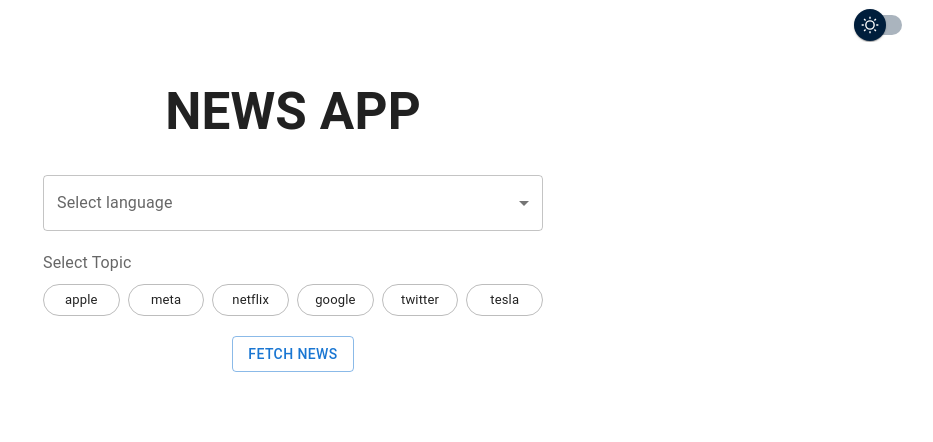
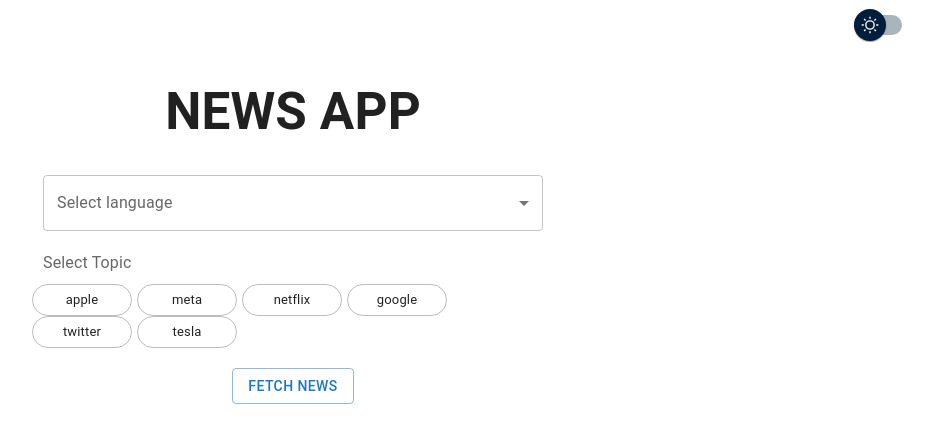
Before and after one commit to AzaanKhan271/news-test-app, a React (Vite) app: page / in a window 1280 px wide. Shown: the top 442 px of the page, without its empty margins (347-1280 px from the left). Built offline with nearby package versions, Linux system fonts and the light colour scheme.

Commit message:
articles rendering in progress

```diff
--- a/src/UI/Card.tsx
+++ b/src/UI/Card.tsx
@@ -2,7 +2,7 @@
 import "./ui.css";
 
 const Card = ({ data, key }: CardProps) => {
-  return <div key={key}>{data.name}</div>;
+  return <div key={key}>{data.title}</div>;
 };
 
 export default Card;
--- a/src/UI/ChipRenderer.tsx
+++ b/src/UI/ChipRenderer.tsx
@@ -1,4 +1,10 @@
-import { Chip, Stack } from "@mui/material";
+import {
+  Chip,
+  FormControlLabel,
+  Radio,
+  RadioGroup,
+  Stack,
+} from "@mui/material";
 import "./ui.css";
 import { ChipRenderTypes } from "../utils/interface";
 
@@ -14,18 +20,31 @@
       direction="row"
       spacing={1}
     >
+      <RadioGroup
+        row
+        aria-label="options"
+        name="options"
+        value={topic}
+        onChange={handleChipChange}
+      >
         {chipArray.map((item, index) => {
           return (
+            <FormControlLabel
+              key={index}
+              value={item}
+              control={<Radio style={{ display: "none" }} />}
+              label={
                 <Chip
+                  style={{ background: item === topic ? "#ccc" : "transparent" }}
                   label={item}
-            key={index}
                   variant={"outlined"}
-            onClick={handleChipChange}
-            style={{ background: item === topic ? "#ccc" : "transparent" }}
                   className="chipDiv"
+                />
+              }
             />
           );
         })}
+      </RadioGroup>
     </Stack>
   );
 };
--- a/src/components/Articles/Articles.tsx
+++ b/src/components/Articles/Articles.tsx
@@ -2,16 +2,22 @@
 import { useAppContext } from "../../context/myContext";
 import "./articles.css";
 import Card from "../../UI/Card";
+import { useEffect } from "react";
 
 const Articles = () => {
-  const { articles } = useAppContext();
+  const { articles, updateArticles } = useAppContext();
+  useEffect(() => {
+    const storedData = localStorage.getItem("articles");
+    if (storedData) {
+      const articles = JSON.parse(storedData);
+      updateArticles(articles);
+      localStorage.removeItem("articles");
+    }
+  }, []);
   return (
     <Box>
       {articles.map((item, index) => {
-        return <Card
-        data={item}
-        key={index}
-        />;
+        return <Card data={item} key={index} />;
       })}
     </Box>
   );
--- a/src/components/Home/Home.tsx
+++ b/src/components/Home/Home.tsx
@@ -13,7 +13,7 @@
 import { getNewsArticles } from "../../Services/services";
 
 const Home = () => {
-  const { language, updateLanguage, topic, updateTopic } = useAppContext();
+  const { language, updateLanguage, topic, updateTopic , updateArticles} = useAppContext();
   const { today, sevenDaysAgo } = getTodayAndSevenDaysAgo();
 
   const handleClick = () => {
@@ -28,6 +28,11 @@
     getNewsArticles(body)
       .then((res) => {
         console.log(res);
+        updateArticles(res.articles)
+        localStorage.setItem('articles', JSON.stringify(res.articles));
+        setTimeout(() => {
+            window.open('/articles', '_blank')
+        }, 1000);
       })
       .catch((err) => {
         console.log(err);
@@ -54,7 +59,7 @@
           <ChipRenderer
             chipArray={topics}
             handleChipChange={(e) => {
-              updateTopic(e.currentTarget.innerText);
+              updateTopic(e.target.value);
             }}
             topic={topic}
           />
--- a/src/context/myContext.tsx
+++ b/src/context/myContext.tsx
@@ -22,6 +22,7 @@
   };
 
   const updateArticles = (e: DynamicObject[]) => {
+    console.log(e)
     setArticles(e);
   };
 
--- a/src/router/Router.tsx
+++ b/src/router/Router.tsx
@@ -1,11 +1,17 @@
 import { createBrowserRouter, RouterProvider } from "react-router-dom";
 import Home from "../components/Home/Home";
 import ErrorBoundary from "../components/ErrorBoundary/ErrorBoundary";
+import Articles from "../components/Articles/Articles";
 
 const routes = createBrowserRouter([
   {
     path: "/",
     element: <Home />,
+    errorElement: <ErrorBoundary />,
+  },
+  {
+    path: "/articles",
+    element: <Articles />,
     errorElement: <ErrorBoundary />,
   },
 ]);
--- a/src/utils/interface.tsx
+++ b/src/utils/interface.tsx
@@ -1,5 +1,5 @@
 import { SelectChangeEvent } from "@mui/material";
-import { MouseEventHandler, ReactNode } from "react";
+import { ChangeEvent, MouseEventHandler, ReactNode } from "react";
 
 export interface toggleBtnParams {
   value: Boolean;
@@ -19,7 +19,7 @@
 
 export interface ChipRenderTypes {
   chipArray: string[];
-  handleChipChange: MouseEventHandler<HTMLDivElement>;
+  handleChipChange: (event: ChangeEvent<HTMLInputElement>, value: string) => void;
   topic: string;
 }
 
```
Lines whose indentation alone changed are shown as unchanged.
